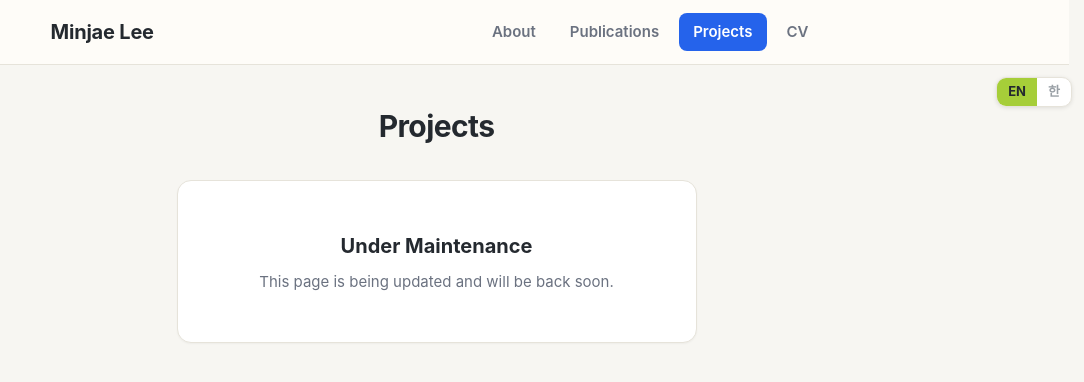
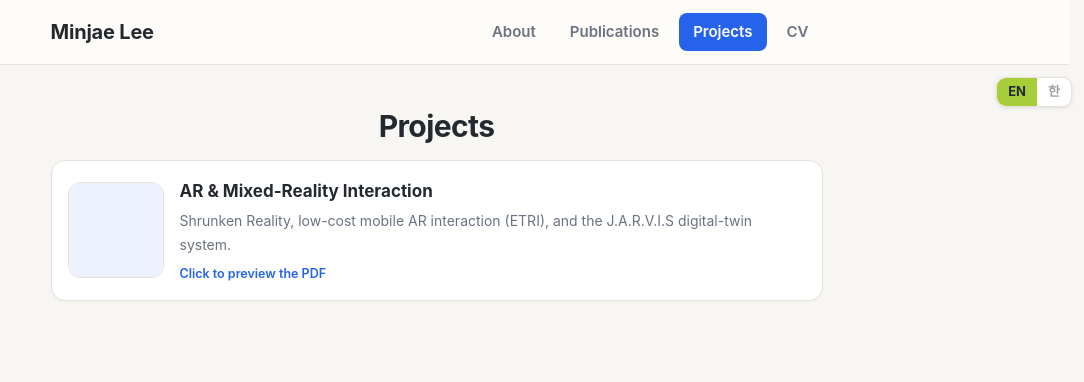
Before and after one commit to MinChoi0129/MinChoi0129.github.io, a Jekyll site: the page built from projects.md, in a window 1280 px wide. Shown: the top 382 px of the page, without its empty margins (196-1280 px from the left). Built offline with Jekyll 4.4.1, drawn with Linux system fonts in a browser that asks for light colours.

Commit message:
Projects: data-driven, add-a-project-in-one-block structure
Define projects in the page front matter and render them in a Liquid loop,
so adding a project = one YAML block + a thumbnail + a PDF. Ships one
sample (project_1); bilingual title/desc with EN fallback.

Co-Authored-By: Claude Opus 4.8 (1M context) <noreply@anthropic.com>

```diff
--- a/projects.md
+++ b/projects.md
@@ -1,11 +1,20 @@
 ---
 layout: default
 title: Projects
+# ─── HOW TO ADD A PROJECT ───────────────────────────────────────────────
+# 1) Append one block to the `projects:` list below.
+# 2) Drop a SQUARE thumbnail at  assets/img/projects/<id>.png
+# 3) Drop the PDF at             assets/pdf/<id>.pdf
+# That's it — the page renders every entry automatically. (title_ko/desc_ko
+# are optional; they fall back to the English text.)
+projects:
+  - title_en: "AR & Mixed-Reality Interaction"
+    title_ko: "AR·혼합현실 인터랙션"
+    desc_en: "Shrunken Reality, low-cost mobile AR interaction (ETRI), and the J.A.R.V.I.S digital-twin system."
+    desc_ko: "Shrunken Reality, 저비용 모바일 AR 인터랙션(ETRI), J.A.R.V.I.S 디지털 트윈 시스템."
+    thumb: /assets/img/projects/project_1.png
+    pdf: /assets/pdf/project_1.pdf
 ---
-<!--
-  Projects page — temporarily under maintenance (PDF preview hidden).
-  The project-card template is preserved at the bottom for later restore.
--->
 
 <div align="center">
 
@@ -13,30 +22,28 @@ title: Projects
 
 </div>
 
-<div class="maintenance">
-<p class="maintenance-title"><span class="lang-en">Under Maintenance</span><span class="lang-ko">점검 중</span></p>
-<p class="maintenance-sub"><span class="lang-en">This page is being updated and will be back soon.</span><span class="lang-ko">현재 업데이트 중입니다. 곧 다시 찾아뵙겠습니다.</span></p>
+<div class="project-list">
+{% for p in page.projects %}
+<details class="project-card">
+<summary>
+<img class="project-thumb" src="{{ p.thumb | relative_url }}" alt="" />
+<span class="project-meta">
+<span class="project-title"><span class="lang-en">{{ p.title_en }}</span><span class="lang-ko">{{ p.title_ko | default: p.title_en }}</span></span>
+<span class="project-desc"><span class="lang-en">{{ p.desc_en }}</span><span class="lang-ko">{{ p.desc_ko | default: p.desc_en }}</span></span>
+<span class="project-cue"><span class="lang-en">Click to preview the PDF</span><span class="lang-ko">클릭하면 PDF 미리보기</span></span>
+</span>
+</summary>
+<div class="project-viewer">
+<iframe src="{{ p.pdf | relative_url }}#toolbar=0&amp;navpanes=0&amp;view=FitH" title="{{ p.title_en | escape }}" loading="lazy"></iframe>
+<a class="pdf-open" href="{{ p.pdf | relative_url }}" target="_blank" rel="noopener"><span class="lang-en">Open in a new tab</span><span class="lang-ko">새 탭에서 열기</span></a>
+</div>
+</details>
+{% endfor %}
 </div>
 
-<!--
-  ===== PROJECT CARD TEMPLATE (restore when ready) =====
-  To bring projects back, move the block below out of this comment.
-  Thumbnail: assets/img/projects/<id>.png (square). PDF: assets/pdf/<id>.pdf
-
-  <div class="project-list">
-  <details class="project-card">
-  <summary>
-  <img class="project-thumb" src="{{ '/assets/img/projects/project_1.png' | relative_url }}" alt="" />
-  <span class="project-meta">
-  <span class="project-title">AR &amp; Mixed-Reality Interaction</span>
-  <span class="project-desc">Shrunken Reality, low-cost mobile AR interaction (ETRI), and the J.A.R.V.I.S digital-twin system.</span>
-  <span class="project-cue">Click to preview the PDF</span>
-  </span>
-  </summary>
-  <div class="project-viewer">
-  <iframe src="{{ '/assets/pdf/project_1.pdf' | relative_url }}#toolbar=0&amp;navpanes=0&amp;view=FitH" title="AR &amp; Mixed-Reality Interaction" loading="lazy"></iframe>
-  <a class="pdf-open" href="{{ '/assets/pdf/project_1.pdf' | relative_url }}" target="_blank" rel="noopener">Open in a new tab</a>
-  </div>
-  </details>
-  </div>
--->
+{% if page.projects.size == 0 %}
+<div class="maintenance">
+<p class="maintenance-title"><span class="lang-en">No projects yet</span><span class="lang-ko">아직 프로젝트가 없습니다</span></p>
+<p class="maintenance-sub"><span class="lang-en">Check back soon.</span><span class="lang-ko">곧 업데이트됩니다.</span></p>
+</div>
+{% endif %}
```
